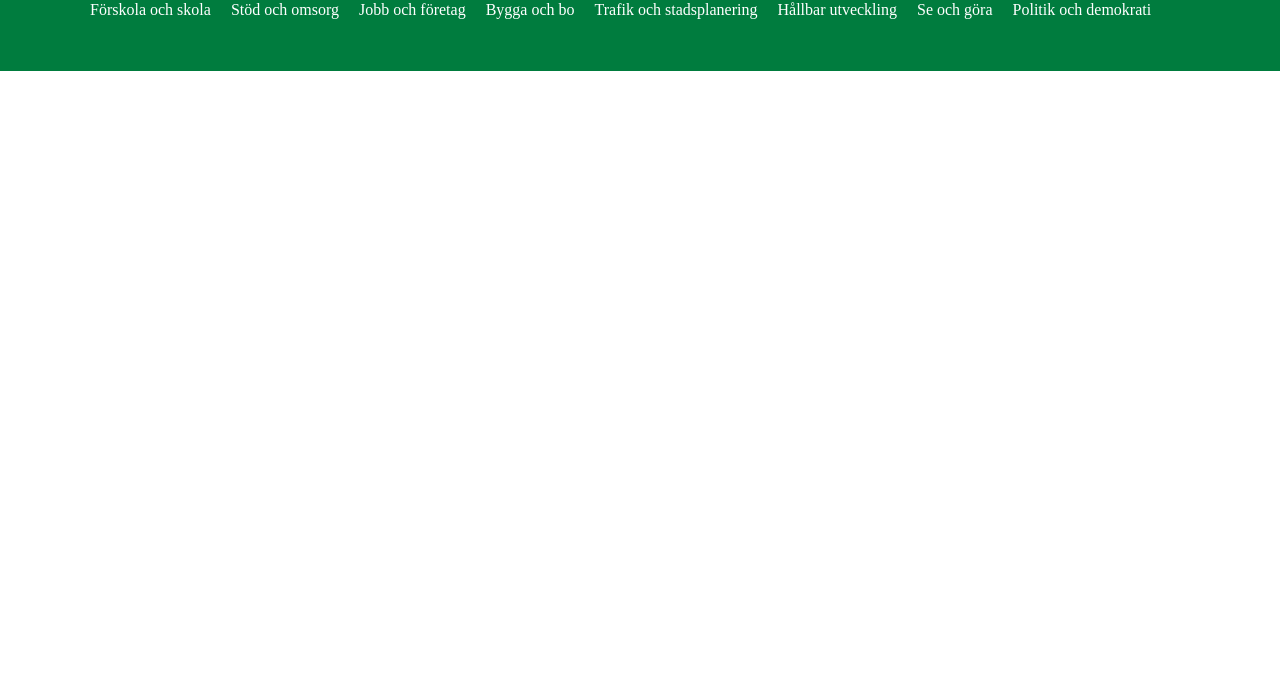
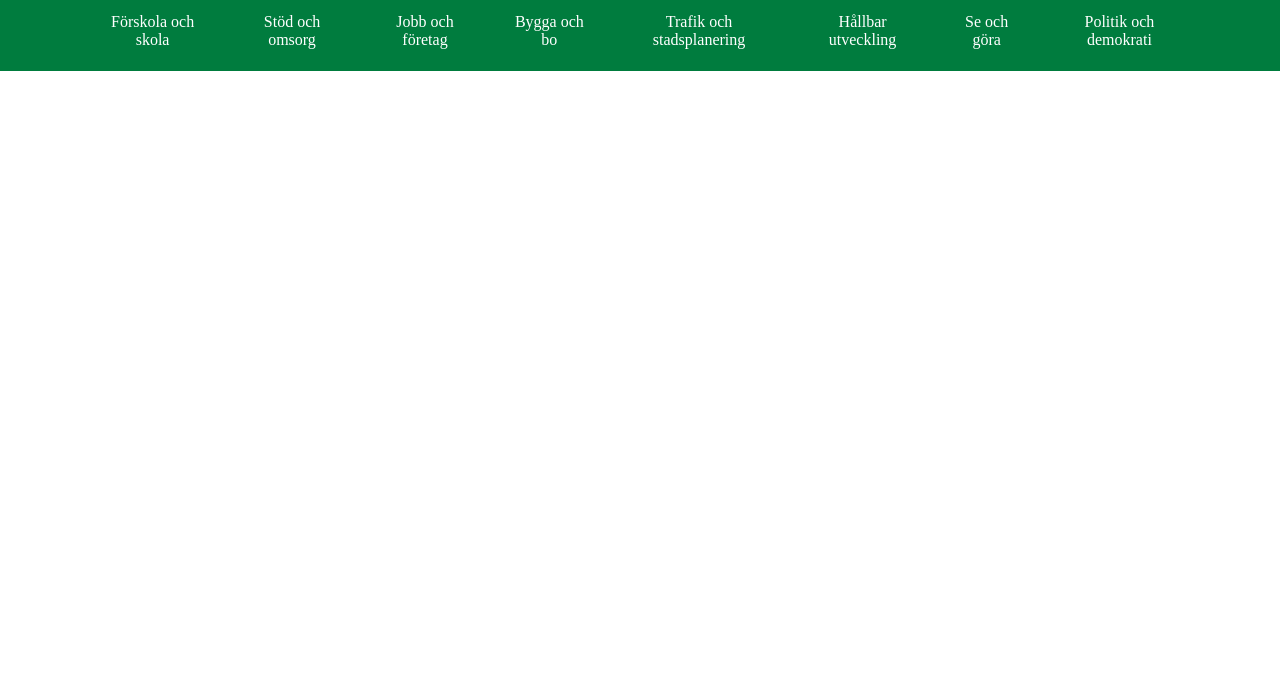
Before and after one commit to LXDamm/vaxjo_clone, a plain HTML site: page index.html in a window 1280 px wide. Shown: the part 109-800 px from the top of the page. Drawn offline with Linux system fonts and the light colour scheme.

Commit message:
Fixed main nav align center

```diff
--- a/index.html
+++ b/index.html
@@ -51,42 +51,42 @@
                     <ul class="flex-list nav-list">
                         <li>
                             <a href="">
-                                <div class="nav-list-item">Förskola och skola</div>
+                                <div class="nav-list-item-container">Förskola och skola</div>
                             </a>
                         </li>
                         <li>
                             <a href="#">
-                                <div class="nav-list-item">Stöd och omsorg</div>
+                                <div class="nav-list-item-container">Stöd och omsorg</div>
                             </a>
                         </li>
                         <li>
                             <a href="#">
-                                <div class="nav-list-item">Jobb och företag</div>
+                                <div class="nav-list-item-container">Jobb och företag</div>
                             </a>
                         </li>
                         <li>
                             <a href="#">
-                                <div class="nav-list-item">Bygga och bo</div>
+                                <div class="nav-list-item-container">Bygga och bo</div>
                             </a>
                         </li>
                         <li>
                             <a href="#">
-                                <div class="nav-list-item">Trafik och stadsplanering</div>
+                                <div class="nav-list-item-container">Trafik och stadsplanering</div>
                             </a>
                         </li>
                         <li>
                             <a href="#">
-                                <div class="nav-list-item">Hållbar utveckling</div>
+                                <div class="nav-list-item-container">Hållbar utveckling</div>
                             </a>
                         </li>
                         <li>
                             <a href="#">
-                                <div class="nav-list-item">Se och göra</div>
+                                <div class="nav-list-item-container">Se och göra</div>
                             </a>
                         </li>
                         <li>
                             <a href="#">
-                                <div class="nav-list-item">Politik och demokrati</div>
+                                <div class="nav-list-item-container">Politik och demokrati</div>
                             </a>
                         </li>
                     </ul>
--- a/style/style.css
+++ b/style/style.css
@@ -60,18 +60,26 @@
     background: #007C3E;
 }
 
+.nav {
+    height: 100%;
+}
+
 .nav a {
     color: white;
     text-decoration: none;
+    text-align: center;
 }
 
 .nav-list {
+    display: flex;
+    justify-content: space-evenly;
     width: 100%;
+    height: 100%;
 }
 
-.nav-list-item {
+.nav-list-item-container {
     display: flex;
     align-items: center;
-    padding: 10px;
+    padding: 20px;
     height: 100%;
 }
```
